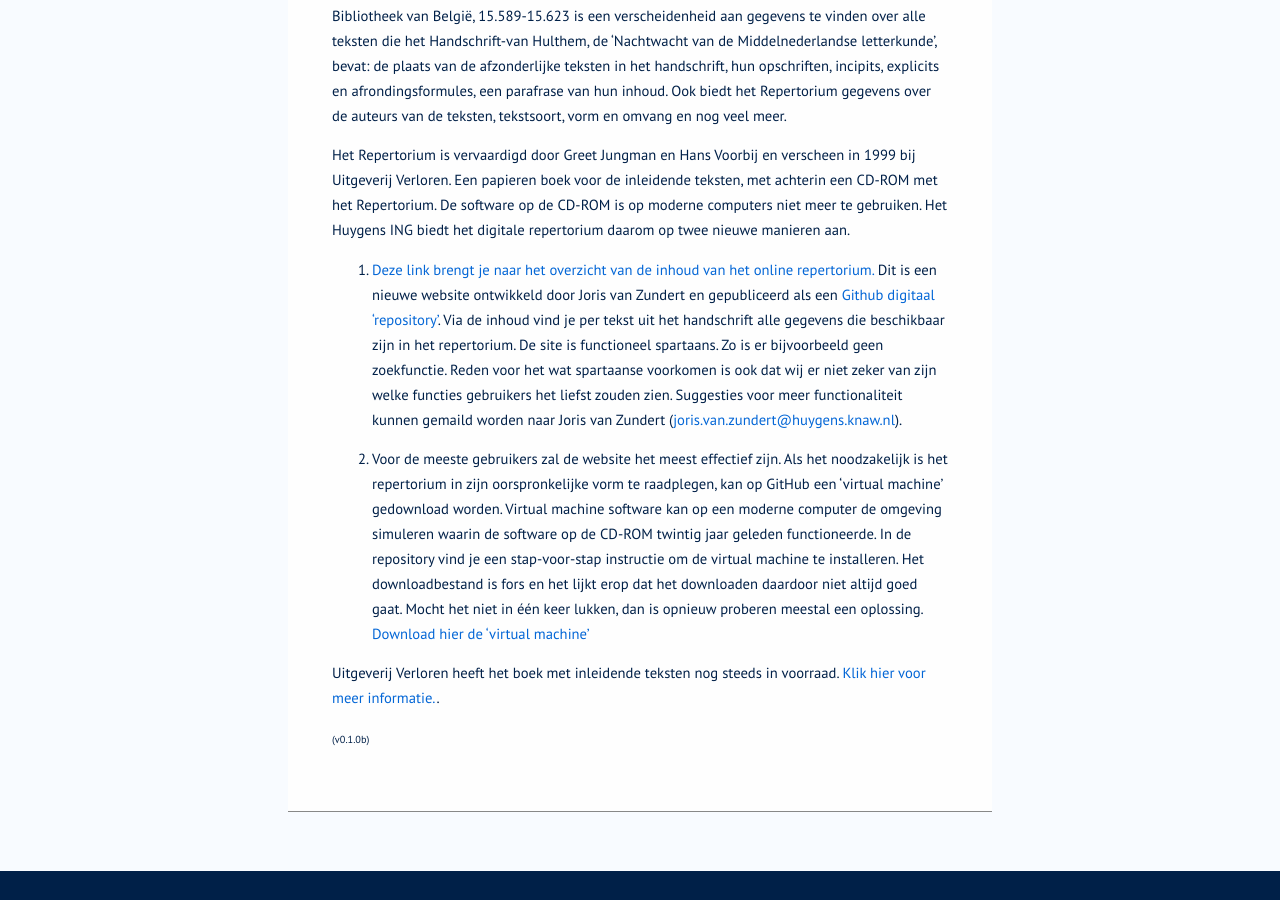
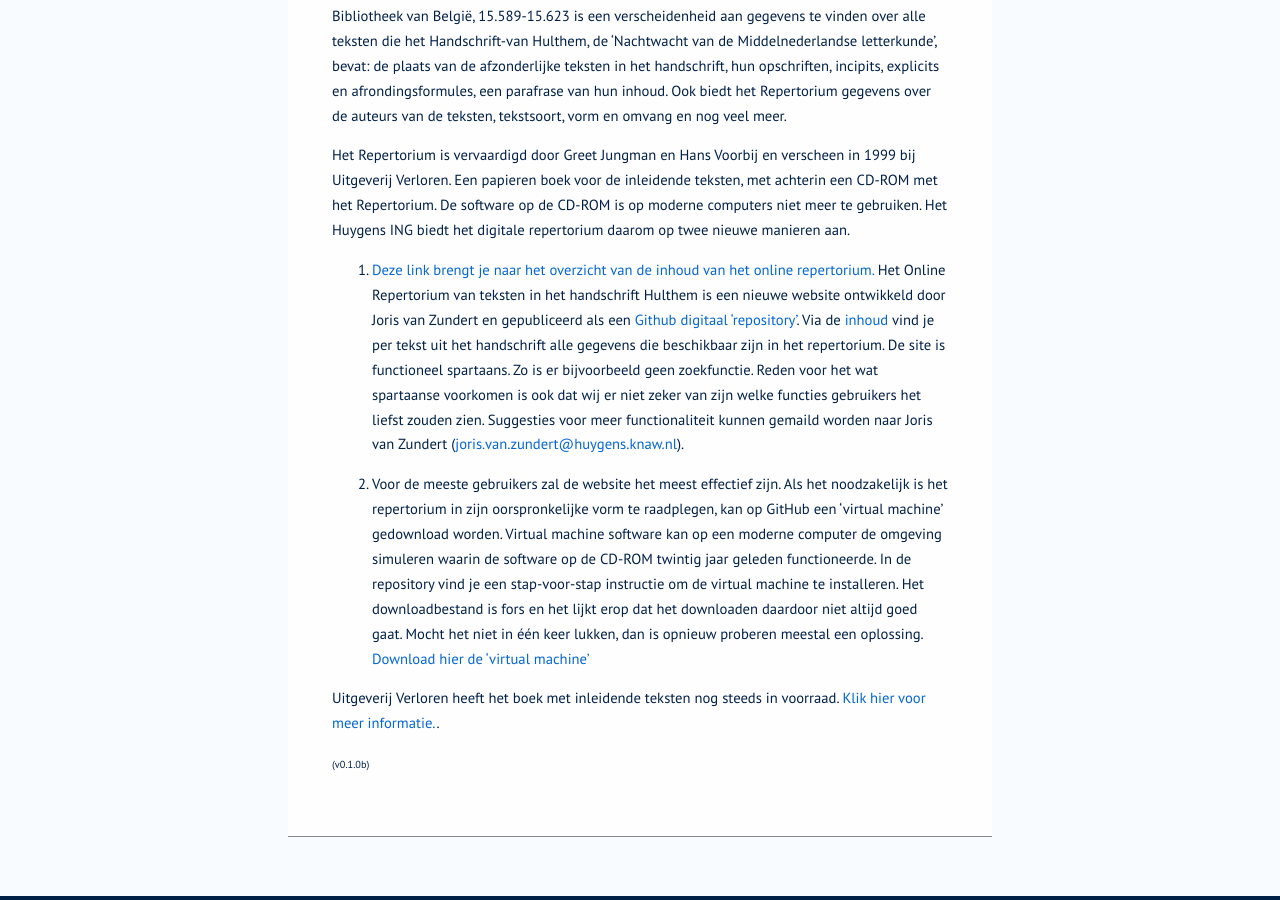
Before and after one commit to jorisvanzundert/repertorium_hulthem, a Jekyll site: the page built from docs/index.md, in a window 1280 px wide and 900 px high, scrolled down 330 px. Built offline with Jekyll 4.4.1, drawn with Linux system fonts in a browser that asks for light colours; some web fonts are replaced.

Commit message:
Added more links and explanations.

```diff
--- a/docs/index.md
+++ b/docs/index.md
@@ -11,7 +11,7 @@ In het Repertorium van teksten in het Handschrift-van Hulthem: hs. Brussel, Koni
 
 Het Repertorium is vervaardigd door Greet Jungman en Hans Voorbij en verscheen in 1999 bij Uitgeverij Verloren. Een papieren boek voor de inleidende teksten, met achterin een CD-ROM met het Repertorium. De software op de CD-ROM is op moderne computers niet meer te gebruiken. Het Huygens ING biedt het digitale repertorium daarom op twee nieuwe manieren aan.
 
-1. [Deze link brengt je naar het overzicht van de inhoud van het online repertorium.](public/hulthem_repertorium_contents.html) Dit is een nieuwe website ontwikkeld door Joris van Zundert en gepubliceerd als een [Github digitaal 'repository'](https://github.com/jorisvanzundert/repertorium_hulthem). Via de inhoud vind je per tekst uit het handschrift alle gegevens die beschikbaar zijn in het repertorium.
+1. [Deze link brengt je naar het overzicht van de inhoud van het online repertorium.](public/hulthem_repertorium_contents.html) Het Online Repertorium van teksten in het handschrift Hulthem is een nieuwe website ontwikkeld door Joris van Zundert en gepubliceerd als een [Github digitaal 'repository'](https://github.com/jorisvanzundert/repertorium_hulthem). Via de [inhoud](public/hulthem_repertorium_contents.html) vind je per tekst uit het handschrift alle gegevens die beschikbaar zijn in het repertorium.
   De site is functioneel spartaans. Zo is er bijvoorbeeld geen zoekfunctie. Reden voor het wat spartaanse voorkomen is ook dat wij er niet zeker van zijn welke functies gebruikers het liefst zouden zien. Suggesties voor meer functionaliteit kunnen gemaild worden naar Joris van Zundert (<a href="mailto:joris.van.zundert@huygens.knaw.nl">joris.van.zundert@huygens.knaw.nl</a>).
 
 2. Voor de meeste gebruikers zal de website het meest effectief zijn. Als het noodzakelijk is het repertorium in zijn oorspronkelijke vorm te raadplegen, kan op GitHub een 'virtual machine' gedownload worden. Virtual machine software kan op een moderne computer de omgeving simuleren waarin de software op de CD-ROM twintig jaar geleden functioneerde. In de repository vind je een stap-voor-stap instructie om de virtual machine te installeren. Het downloadbestand is fors en het lijkt erop dat het downloaden daardoor niet altijd goed gaat. Mocht het niet in één keer lukken, dan is opnieuw proberen meestal een oplossing. [Download hier de 'virtual machine'](https://github.com/HuygensING/hulthem)
```
